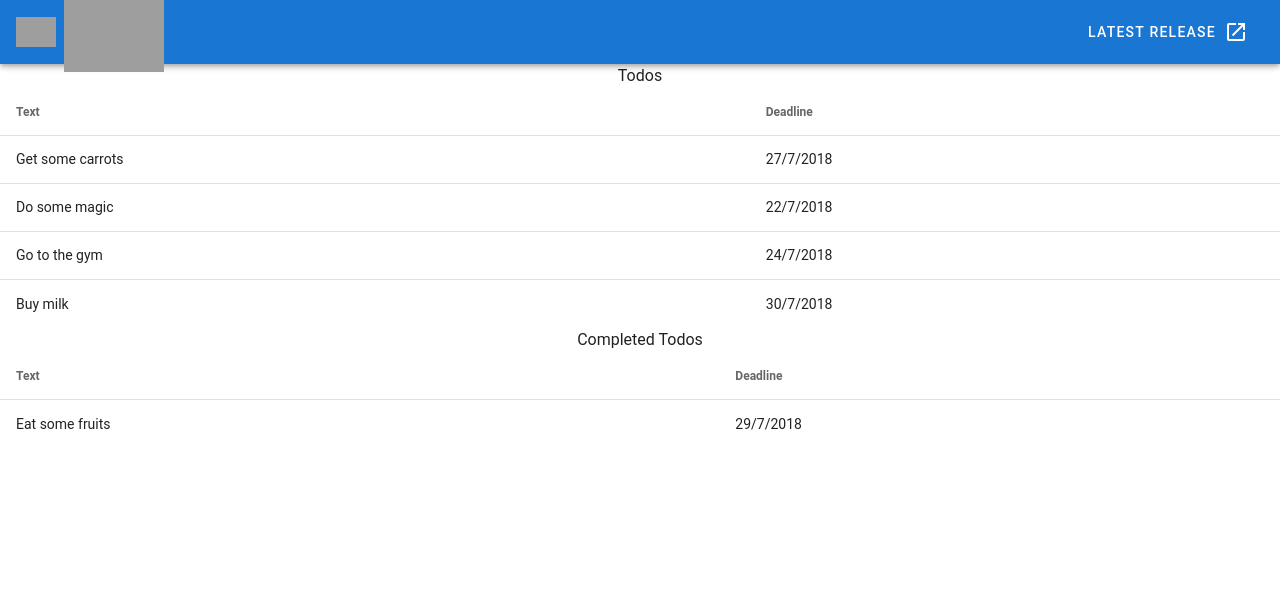
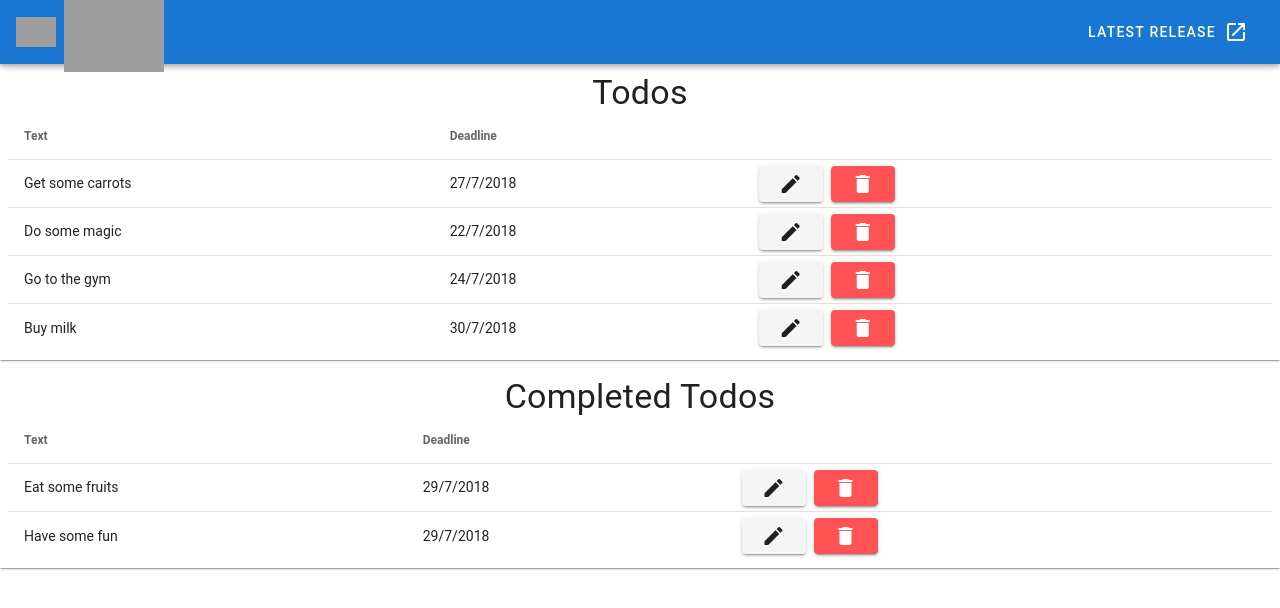
Before and after one commit to szalayak/todo-vue-amplify, a Vue app: page / in a window 1280 px wide. Shown: the top 608 px of the page. Built offline with nearby package versions, Linux system fonts and the light colour scheme; grey boxes are pictures that could not be loaded; a small style sheet from the web is missing.

Commit message:
todo table

```diff
--- a/src/App.vue
+++ b/src/App.vue
@@ -41,7 +41,6 @@
 
 <script lang="ts">
 import Vue from "vue";
-// import HelloWorld from "./components/HelloWorld.vue";
 import Todo from "./components/Todo.vue";
 
 export default Vue.extend({
--- a/src/components/TodoItem.vue
+++ b/src/components/TodoItem.vue
@@ -2,12 +2,25 @@
   <tr>
     <td>{{ item.text }}</td>
     <td>{{ item.deadline }}</td>
+    <td>
+      <v-btn class="ms-2" @click="click">
+        <v-icon>mdi-pencil</v-icon>
+      </v-btn>
+      <v-btn color="error" class="ms-2">
+        <v-icon>mdi-delete</v-icon>
+      </v-btn>
+    </td>
   </tr>
 </template>
 
 <script>
 export default {
   name: "todo-item",
-  props: ["item"]
+  props: ["item"],
+  methods: {
+    click: () => {
+      alert("clicked");
+    }
+  }
 };
 </script>
--- a/src/components/TodoList.vue
+++ b/src/components/TodoList.vue
@@ -1,7 +1,8 @@
 <template>
+  <v-sheet class="mb-2 pa-2" color="white" elevation="1">
     <v-simple-table fixed-header>
       <template v-slot:default>
-      <caption>
+        <caption class="text-h4">
           {{
             title
           }}
@@ -14,6 +15,7 @@
             <th class="text-left">
               Deadline
             </th>
+            <th class="text-left"></th>
           </tr>
         </thead>
         <tbody>
@@ -21,6 +23,7 @@
         </tbody>
       </template>
     </v-simple-table>
+  </v-sheet>
 </template>
 
 <script>
@@ -28,6 +31,6 @@ import TodoItem from "./TodoItem";
 export default {
   name: "todo-list",
   props: ["items", "title"],
-  components: { "todo-item": TodoItem },
+  components: { "todo-item": TodoItem }
 };
 </script>
--- a/src/data.ts
+++ b/src/data.ts
@@ -33,6 +33,12 @@ export default function() {
         deadline: "29/7/2018",
         done: true,
       },
+      {
+        text: "Have some fun",
+        id: "i6",
+        deadline: "29/7/2018",
+        done: true,
+      }
     ],
     todoBeingEdittedText: "",
     todoBeingEdittedDate: "",
```
Also changed, not shown: 1 other file (tests, documents, lock files or other folders). Lines whose indentation alone changed are shown as unchanged.
